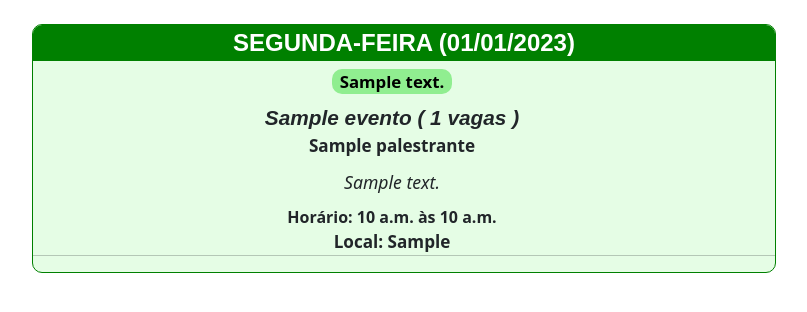
After one commit to claudioroveri/XELand, a Django app: page /Programacao/ in a window 1280 px wide. The commit adds this page. Shown: the top 312 px of the page, without its empty margins (236-1043 px from the left). Run offline with Django 4.2, Linux system fonts and the light colour scheme; tables that the repository leaves empty hold one stand-in row (values such as "Sample post").

Commit message:
Primeiro commit

```diff
--- /dev/null
+++ b/project/app/static/css/programacao.css
@@ -0,0 +1,69 @@
+.caixa_prog {
+    border: 1px solid green;
+    border-radius: 10px;
+    background-color: rgba(0,230,0,0.1);
+    overflow: hidden;
+    margin-left: auto;
+    margin-right: auto;
+}
+
+.titulo {
+    background-color: green;
+    color: white;
+    font-size: 1.5em;
+    font-weight: bold;
+    font-family: Arial, Helvetica, sans-serif;
+    text-align: center;
+
+}
+
+.tipo_evento {
+    background-color: red;
+    color: white;
+    font-weight: bold;
+    font-size: 1.05em;
+    border-radius: 10px;
+    width: 120px;
+    text-align: center;
+    margin-left: auto;
+    margin-right: auto;
+}
+
+.evento {
+    width: 100vw;
+    margin-top: 1vh;
+}
+
+.titulo_evento {
+    font-size: 1.3em;
+    font-weight: bold;
+    font-style: italic;
+    font-family: Arial, Helvetica, sans-serif;
+    text-align: center;
+    margin-top: 1vh;
+}
+
+.descricao_evento {
+    font-style: italic;
+    text-align: center;
+    font-size: 1.1em;
+    margin-top: 10px;
+    margin-bottom: 10px;
+}
+
+.horario_evento {
+    font-weight: bold;
+    text-align: center;
+}
+
+.palestrante_evento {
+    font-weight: bold;
+    font-size: 1.07em;
+    text-align: center;
+}
+
+.local_evento {
+    font-weight: bold;
+    font-size: 1.07em;
+    text-align: center;
+}
--- /dev/null
+++ b/project/app/templates/Programacao.html
@@ -0,0 +1,42 @@
+{% load static %}
+<!DOCTYPE html>
+<html lang="pt-br">
+    <head>
+        <meta charset="UTF-9">
+        <title>Cadastro de Eventos</title>
+        <!-- CSS only -->
+        <link href="https://cdn.jsdelivr.net/npm/bootstrap@5.2.1/dist/css/bootstrap.min.css" rel="stylesheet" integrity="sha384-iYQeCzEYFbKjA/T2uDLTpkwGzCiq6soy8tYaI1GyVh/UjpbCx/TYkiZhlZB6+fzT" crossorigin="anonymous">
+        <link rel="stylesheet" type="text/css" href="{% static 'css/programacao.css' %}" />
+    </head>
+    <body>
+        <br>
+        <div class="container">
+            <div class="row col-8 caixa_prog">
+                <div class="col-12 titulo">
+                    <span>SEGUNDA-FEIRA (01/01/2023)</span>
+                </div>
+                {% for item in lista %}
+                <div class="row evento">
+                    <div class="col-12 text-center">
+                        {% if item.tipo == "Palestra" %}
+                            <div class="tipo_evento" style="background-color: blue;"> {{item.tipo}} </div>
+                        {% elif item.tipo == "Abertura" %}
+                            <div class="tipo_evento" style="background-color: red;"> {{item.tipo}} </div>
+                        {% else %}
+                            <div class="tipo_evento" style="background-color: lightgreen;color:black"> {{item.tipo}} </div>
+                        {% endif %}
+                    </div>
+                    <div class="titulo_evento"> {{item.titulo}} ( {{item.vagas}} vagas ) </div>
+                    <div class="palestrante_evento"> {{item.palestrante}} </div>
+                    <div class="descricao_evento"> {{item.descricao}} </div>
+                    <div class="horario_evento"> Horário:  {{item.horario_ini}} às {{item.horario_fim}}</div>
+                    <div class="local_evento">Local: {{item.local}}</div>
+                </div>
+                <hr>
+                {% endfor %}
+
+            </div>
+
+        </div>
+    </body>
+</html>
--- a/project/app/views.py
+++ b/project/app/views.py
@@ -66,6 +66,27 @@ def PalestranteAdd(request):
         print(form.errors)
 
 # Views de listagens
+def ProgramacaoList(request):
+        lista = []
+        dados = Evento.objects.all()
+
+        for item in dados:
+            linha = {}
+            linha['titulo'] = item.titulo
+            linha['descricao'] = item.descricao
+            linha['palestrante'] = item.palestrante.nome
+            linha['horario_ini'] = item.horario_inicio
+            linha['horario_fim'] = item.horario_fim
+            linha['vagas'] = item.vagas
+            linha['local'] = item.local.sigla
+            linha['tipo'] = item.tipo.descricao
+            lista.append(linha) # só exibe o ultimo
+
+        data = {}
+        data['lista'] = lista
+
+        return render(request, 'Programacao.html', data)
+
 def EventoList(request):
     data = {}
     data['lista'] = Evento.objects.all()
--- a/project/project/urls.py
+++ b/project/project/urls.py
@@ -15,7 +15,7 @@ Including another URLconf
 """
 from django.contrib import admin
 from django.urls import path
-from app.views import TipoEventoForm, EventoForm, PalestranteList, PalestranteEdit,PalestranteUpdate, PalestranteDelete, PalestranteForm, PalestranteAdd, LocalForm, LocalAdd, EventoAdd, EventoList, EventoDelete, EventoEdit, EventoUpdate, LocalList
+from app.views import ProgramacaoList, TipoEventoForm, EventoForm, PalestranteList, PalestranteEdit,PalestranteUpdate, PalestranteDelete, PalestranteForm, PalestranteAdd, LocalForm, LocalAdd, EventoAdd, EventoList, EventoDelete, EventoEdit, EventoUpdate, LocalList
 
 urlpatterns = [
     path('admin/', admin.site.urls),
@@ -41,4 +41,5 @@ urlpatterns = [
     path('Evento/', EventoList, name='EventoList'),
     path('Palestrante/', PalestranteList, name='PalestranteList'),
     path('Local/', LocalList, name='LocalList'),
+    path('Programacao/', ProgramacaoList, name='ProgramacaoList'),
 ]
```
Also changed, not shown: project/app/static/css/estilo.css (line endings or trailing spaces).
